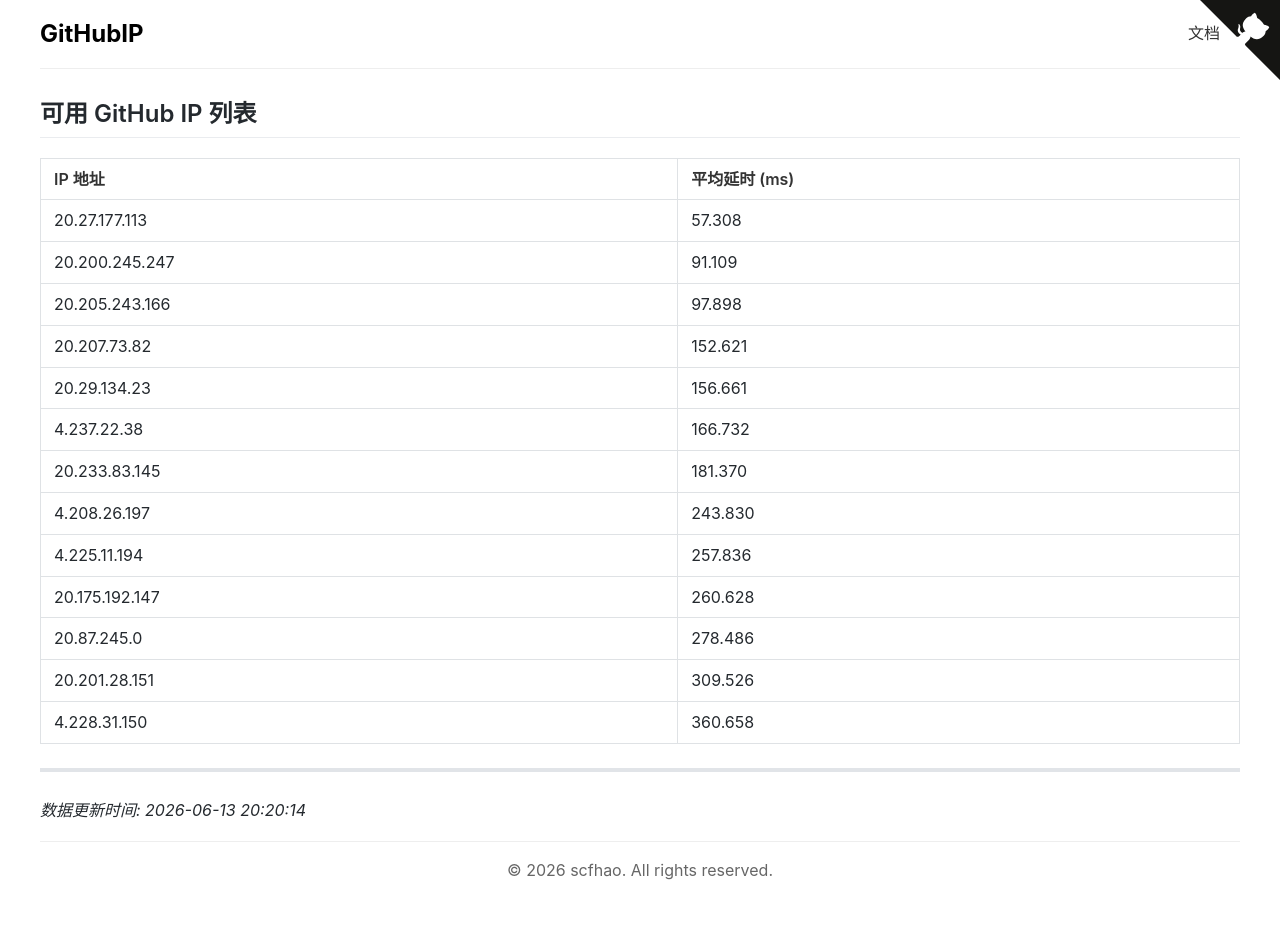
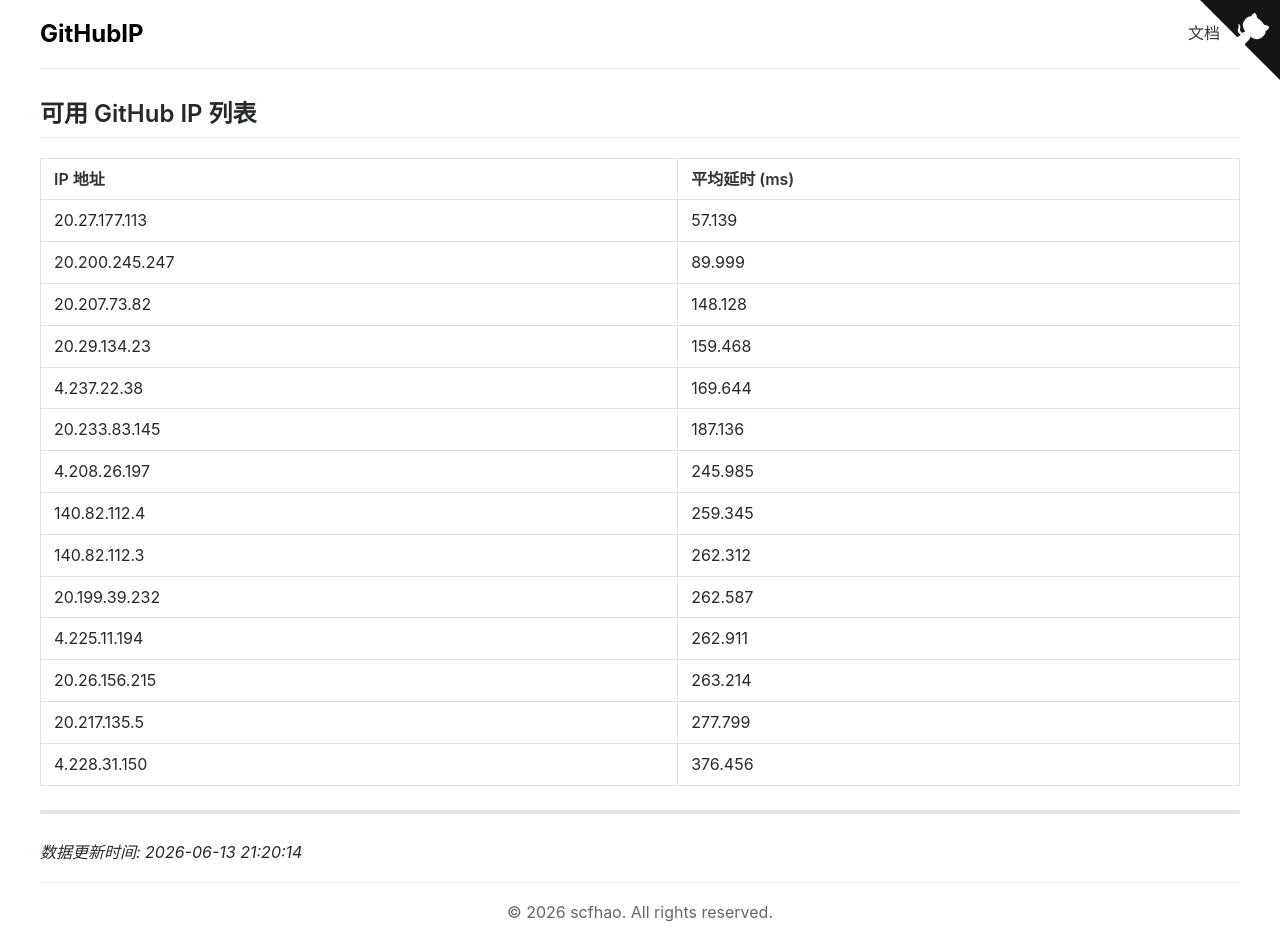
Before and after one commit to scfhao/GitHubIP, a Jekyll site: the page built from index.md, in a window 1280 px wide. Built offline with Jekyll 4.4.1, drawn with Linux system fonts in a browser that asks for light colours; before the commit the page ends 901 px from its top, so only the background shows below that.

Commit message:
自动脚本执行 - 2026-06-13 21:20:14

```diff
--- a/index.md
+++ b/index.md
@@ -1,27 +1,28 @@
 ---
 layout: home
 title: GitHub IP 列表
-date: 2026-06-13 20:20:14
+date: 2026-06-13 21:20:14
 ---
 
 ## 可用 GitHub IP 列表
 
 | IP 地址 | 平均延时 (ms) |
 |---------|--------------|
-| 20.27.177.113 | 57.308 |
-| 20.200.245.247 | 91.109 |
-| 20.205.243.166 | 97.898 |
-| 20.207.73.82 | 152.621 |
-| 20.29.134.23 | 156.661 |
-| 4.237.22.38 | 166.732 |
-| 20.233.83.145 | 181.370 |
-| 4.208.26.197 | 243.830 |
-| 4.225.11.194 | 257.836 |
-| 20.175.192.147 | 260.628 |
-| 20.87.245.0 | 278.486 |
-| 20.201.28.151 | 309.526 |
-| 4.228.31.150 | 360.658 |
+| 20.27.177.113 | 57.139 |
+| 20.200.245.247 | 89.999 |
+| 20.207.73.82 | 148.128 |
+| 20.29.134.23 | 159.468 |
+| 4.237.22.38 | 169.644 |
+| 20.233.83.145 | 187.136 |
+| 4.208.26.197 | 245.985 |
+| 140.82.112.4 | 259.345 |
+| 140.82.112.3 | 262.312 |
+| 20.199.39.232 | 262.587 |
+| 4.225.11.194 | 262.911 |
+| 20.26.156.215 | 263.214 |
+| 20.217.135.5 | 277.799 |
+| 4.228.31.150 | 376.456 |
 
 ---
 
-*数据更新时间: 2026-06-13 20:20:14*
+*数据更新时间: 2026-06-13 21:20:14*
```
